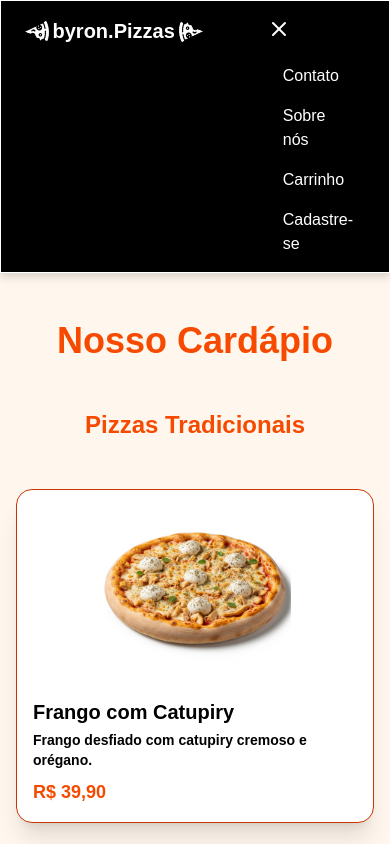
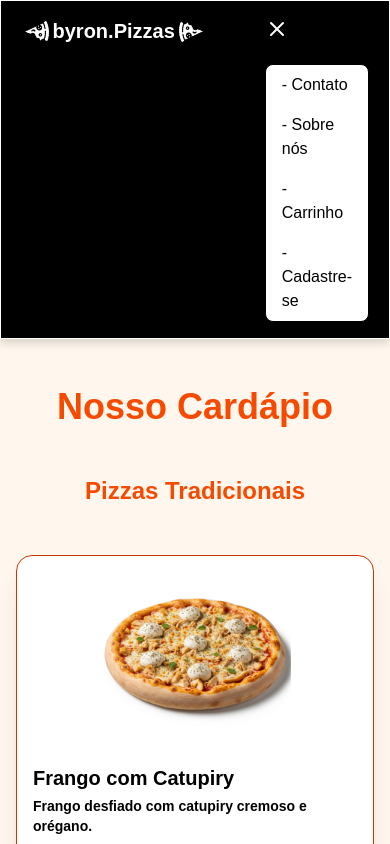
Before and after one commit to Kody-Murakami/Projeto-Final, a Next.js app in the folder my-app/: page /Cardapio in a window 390 px wide. Both pictures are taken after a click on the button "Abrir menu". Shown: the top 844 px of the page. Built offline with nearby package versions, Linux system fonts and the light colour scheme.

Commit message:
feat: atualiza botao de navegacao

```diff
--- a/my-app/src/components/Navbar/index.tsx
+++ b/my-app/src/components/Navbar/index.tsx
@@ -20,11 +20,11 @@ export default function Navbar() {
 
       {/* Menu de navegação mobile */}
       {isOpen && (
-        <nav className="lg:hidden flex flex-col space-y-4 mt-4 px-4">
-          <Link href="#contato" onClick={() => setIsOpen(false)}>Contato</Link>
-          <Link href="/Sobre" onClick={() => setIsOpen(false)}>Sobre nós</Link>
-          <Link href="/Sobre" onClick={() => setIsOpen(false)}>Carrinho</Link>
-          <Link href="/Sobre" onClick={() => setIsOpen(false)}>Cadastre-se</Link>
+        <nav className="lg:hidden flex flex-col space-y-4 mt-4 px-4 bg-white text-black border rounded-lg py-2">
+          <Link href="#contato" onClick={() => setIsOpen(false)}> - Contato</Link>
+          <Link href="/Sobre" onClick={() => setIsOpen(false)}> - Sobre nós</Link>
+          <Link href="/Sobre" onClick={() => setIsOpen(false)}> - Carrinho</Link>
+          <Link href="/Sobre" onClick={() => setIsOpen(false)}> - Cadastre-se</Link>
         </nav>
       )}
     </header>
```
